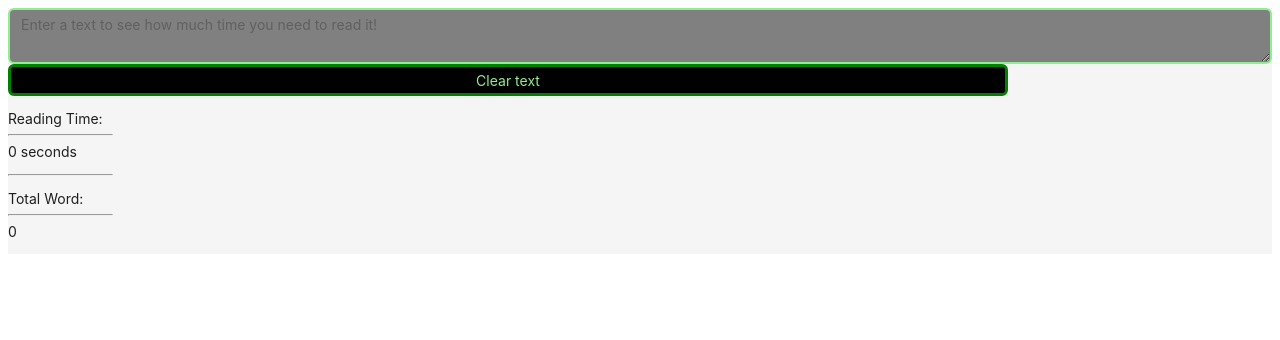
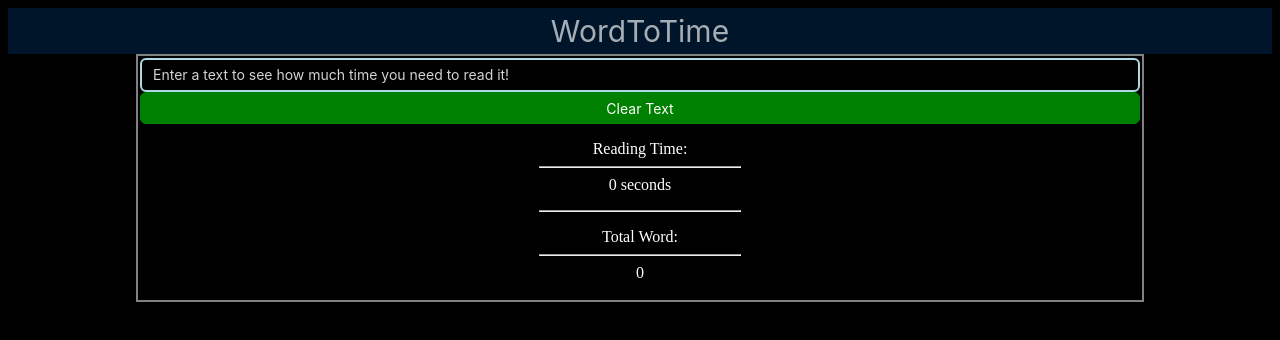
Before and after one commit to ergincetn01/howmuchtimetoread, a React (Create React App) app: page / in a window 1280 px wide. Shown: the top 340 px of the page. Built offline with nearby package versions, Linux system fonts and the light colour scheme.

Commit message:
more stylings on antd components, some fixes

```diff
--- /dev/null
+++ b/src/App.css
@@ -0,0 +1,23 @@
+.app {
+    justify-content: center;
+    display: block;
+   margin: auto;
+   padding: 2px;
+   border: 2px solid gray;
+   width: 1000px;
+
+}
+.btn {
+    color:white ;
+    background-color: green;
+    text-align: center;
+    border-width: 1px;
+    border-color: green;
+    width: 1000px;
+}
+/* .btn:hover {
+    background-color: green;
+    border-color: green;
+    color: white;
+    text-decoration: overline;
+} */
--- a/src/App.js
+++ b/src/App.js
@@ -2,36 +2,33 @@
 import TextBox from "./Components/TextBox";
 import Time from "./Components/Time";
 import { Button, Layout } from "antd";
+import "./App.css"
+import NavBar from "./Components/NavBar";
 
-const {Content, Header, Footer}= Layout;
+const { Content, Header, Footer } = Layout;
 
 function App() {
-        const [text, setText]=useState("")
-        const handleChange=(e)=>{
-            setText(e.target.value)
-        }
+    const [text, setText] = useState("")
+    const handleChange = (e) => {
+        setText(e.target.value)
+    }
 
-        const reset=()=>{
-            setText("")
-        }
-        const ph="Enter some text..."
-
+    const reset = () => {
+        setText("")
+    }
 
     return (
-        <Layout>
-            <Content>
+   <div className="main">
 
-            <TextBox handleChange={handleChange} text={text}/>
-            <Button style={{backgroundColor: "black", color: "lightgreen", borderColor: "green", width: 1000, borderWidth: "3px"}} onClick={reset}>Clear text </Button>
-        <Time text={text} />
+   <NavBar/>
+                <div className="app">
 
-            </Content>
+                    <TextBox handleChange={handleChange} text={text} />
+                    <Button className="btn" onClick={reset}>Clear Text </Button>
+                    <Time text={text} />
+                </div>
+</div>
 
-
-
-
-
-        </Layout>
     )
 
 }
--- /dev/null
+++ b/src/Components/NavBar.js
@@ -0,0 +1,12 @@
+import {Menu} from "antd"
+import MenuItem from "antd/es/menu/MenuItem"
+function NavBar () {
+    return (
+        <Menu style={{justifyContent: "center"}}
+        selectable={false} color="white" theme="dark" mode="horizontal">
+            <MenuItem style={{fontSize: 30}} >WordToTime</MenuItem>
+        </Menu>
+    )
+}
+
+export default NavBar;
--- /dev/null
+++ b/src/Components/TextBox.css
@@ -0,0 +1,16 @@
+.textArea {
+    background-color: black;
+    border-color: lightblue;
+    border-width: 2px;
+    color: white;
+    width: 100%;
+    height: "500px";
+}
+.textArea::-webkit-input-placeholder {
+    color: lightgray;
+}
+.textArea:hover {
+    background-color: black;
+    color: white;
+    border-color: lightblue;
+}
--- a/src/Components/TextBox.js
+++ b/src/Components/TextBox.js
@@ -1,14 +1,14 @@
 import {Input} from "antd"
+import "./TextBox.css"
 
 const {TextArea} = Input;
 function TextBox({text,handleChange}){
 
     return (
-            <TextArea placeholder="Enter a text to see how much time you need to read it!" value={text} onChange={handleChange}
-            style={{borderColor: "lightgreen",
-            borderWidth: "2px",
-            backgroundColor: "gray",
-            color: "lightgray"}}/>
+            <TextArea autoSize className="textArea" placeholder="Enter a text to see how much time you need to read it!"
+            value={text}
+            onChange={handleChange}
+            />
     )
 }
 
--- /dev/null
+++ b/src/Components/Time.css
@@ -0,0 +1,13 @@
+.timerContainer {
+    display: block;
+    text-align: center;
+    justify-content: center;
+}
+
+.white {
+    color: white;
+}
+
+hr {
+    width: 200px;
+}
--- a/src/Components/Time.js
+++ b/src/Components/Time.js
@@ -1,4 +1,6 @@
 import { Col } from "antd";
+import "./Time.css"
+
 function Time({text}) {
 
     function getWordCount(str) {
@@ -6,7 +8,6 @@
        var count= str.split(' ')
           .filter(function(n) { return n !== '' })
           .length;
-
         return count;
    }
 
@@ -32,12 +33,12 @@
    }
 
    return (
-    <div>
-        <Col span={2}><p>Reading Time:<hr/> {getWordCount(text)===0 ? "0 seconds": estTime(text)} </p>
-        </Col>
-        <Col span={2}><hr/></Col>
-        <Col span={2}><p>Total Word: <hr/> {getWordCount(text)}</p>
-        </Col>
+    <div className="timerContainer">
+        <p className="white">Reading Time:<hr/> {getWordCount(text)===0 ? "0 seconds": estTime(text)} </p>
+
+        <hr/>
+       <p className="white">Total Word: <hr/> {getWordCount(text)}</p>
+
 
 
     </div>
--- /dev/null
+++ b/src/index.css
@@ -0,0 +1,4 @@
+body {
+    background-color: black;
+
+}
--- a/src/index.js
+++ b/src/index.js
@@ -1,6 +1,7 @@
 import React from "react";
 import ReactDOM from "react-dom/client";
 import App from "./App"
+import "./index.css"
 
 const element= document.getElementById("root")
 const root= ReactDOM.createRoot(element)
```
